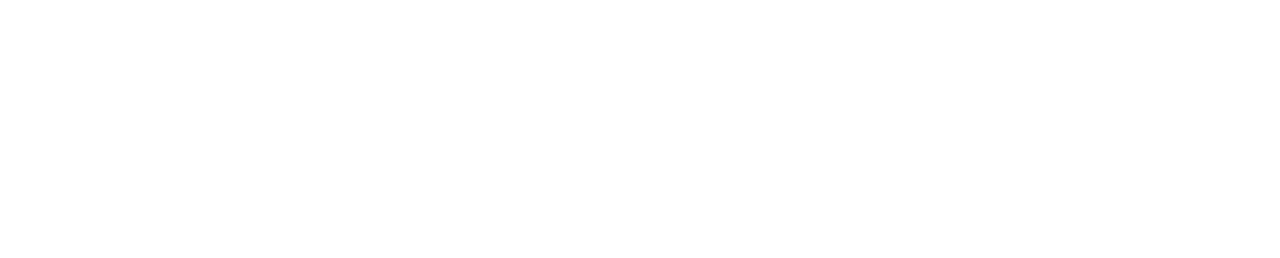
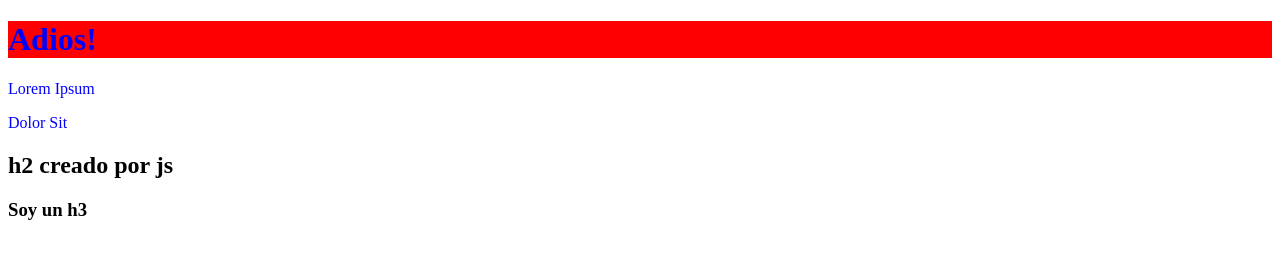
Before and after one commit to Amaza-ing/Ironhack-Amazon-JavaScript, a plain HTML site: page index.html in a window 1280 px wide. Drawn offline with Linux system fonts and the light colour scheme.

Commit message:
dom examples added

```diff
--- /dev/null
+++ b/dom.js
@@ -0,0 +1,88 @@
+console.log("DOM!");
+
+// Seleccionar elementos HTML
+
+let h1ById = document.getElementById("title");
+console.log(h1ById);
+
+let h1Elements = document.getElementsByTagName("h1");
+console.log(h1Elements);
+console.log(h1Elements[0]);
+
+let pElements = document.getElementsByTagName("p");
+console.log(pElements);
+console.log(pElements[1]);
+
+let containerElements = document.getElementsByClassName("container");
+console.log(containerElements);
+console.log(containerElements[0]);
+
+let textElements = document.getElementsByClassName("text");
+console.log(textElements);
+
+
+let titleElem = document.querySelector("#title");
+console.log(titleElem);
+
+let h1Elem = document.querySelector("h1");
+console.log(h1Elem);
+
+let pElem = document.querySelector("p");
+console.log("p -->", pElem);
+
+let pElems = document.querySelectorAll("p");
+console.log(pElems);
+console.log(pElems[1]);
+
+let textElems = document.querySelectorAll(".text");
+console.log(textElems);
+
+
+// Modificar elementos HTML
+
+
+console.log(h1Elem.innerHTML);
+h1Elem.innerHTML = "Adios!";
+
+h1Elem.style.backgroundColor = "red";
+
+console.log(h1Elem.getAttribute("class"));
+h1Elem.setAttribute("id", "patata");
+
+// Si seteamos el atributo class a disabled, aplicaremos los estilos CSS de .disabled
+// h1Elem.setAttribute("class", "disabled");
+
+
+// Crear un elemento HTML
+
+let h2El = document.createElement("h2");
+h2El.innerHTML = "h2 creado por js";
+console.log(h2El);
+
+containerElements[0].appendChild(h2El);
+
+
+let body = document.querySelector("body");
+console.log(body);
+
+let section = document.createElement("section");
+
+let h3 = document.createElement("h3");
+h3.innerHTML = "Soy un h3";
+section.appendChild(h3);
+
+body.appendChild(section);
+
+
+// Si no queremos que un elemento se interte al final tenemos que:
+// Seleccionar el elemento padre -> containerElements[0]
+// Localizar el elemento que irá inmediatamente después del nuevo elemento -> pElements[1]
+// containerElements[0].insertBefore(h3, pElements[1]);
+
+
+// Para borrar elementos podemos usar removeChild o "limpiar" el innerHTML
+
+// body.removeChild(containerElements[0])
+
+// console.log(containerElements[0].innerHTML);
+// containerElements[0].innerHTML = "";
--- a/index.html
+++ b/index.html
@@ -4,9 +4,14 @@
   <meta charset="UTF-8">
   <meta name="viewport" content="width=device-width, initial-scale=1.0">
   <title>Document</title>
-  <script src="./repaso.js"></script>
+  <link rel="stylesheet" href="./styles.css">
+  <script defer src="./dom.js"></script>
 </head>
 <body>
-
+  <h1 id="title" class="text">Hola!</h1>
+  <div class="container">
+    <p class="text">Lorem Ipsum</p>
+    <p class="text">Dolor Sit</p>
+  </div>
 </body>
 </html>
--- /dev/null
+++ b/styles.css
@@ -0,0 +1,7 @@
+.disabled {
+  display: none;
+}
+
+.text {
+  color: blue;
+}
```
